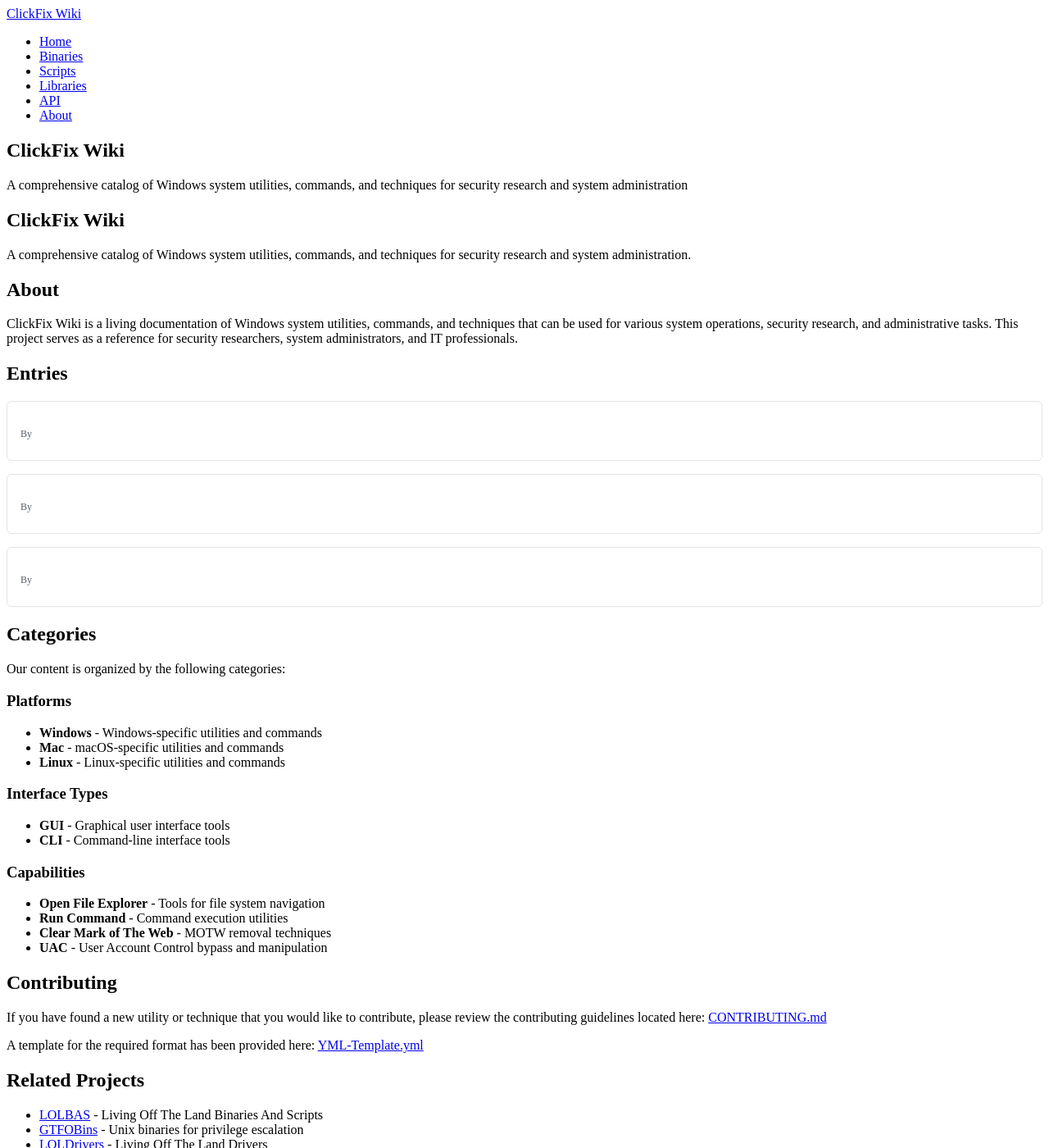
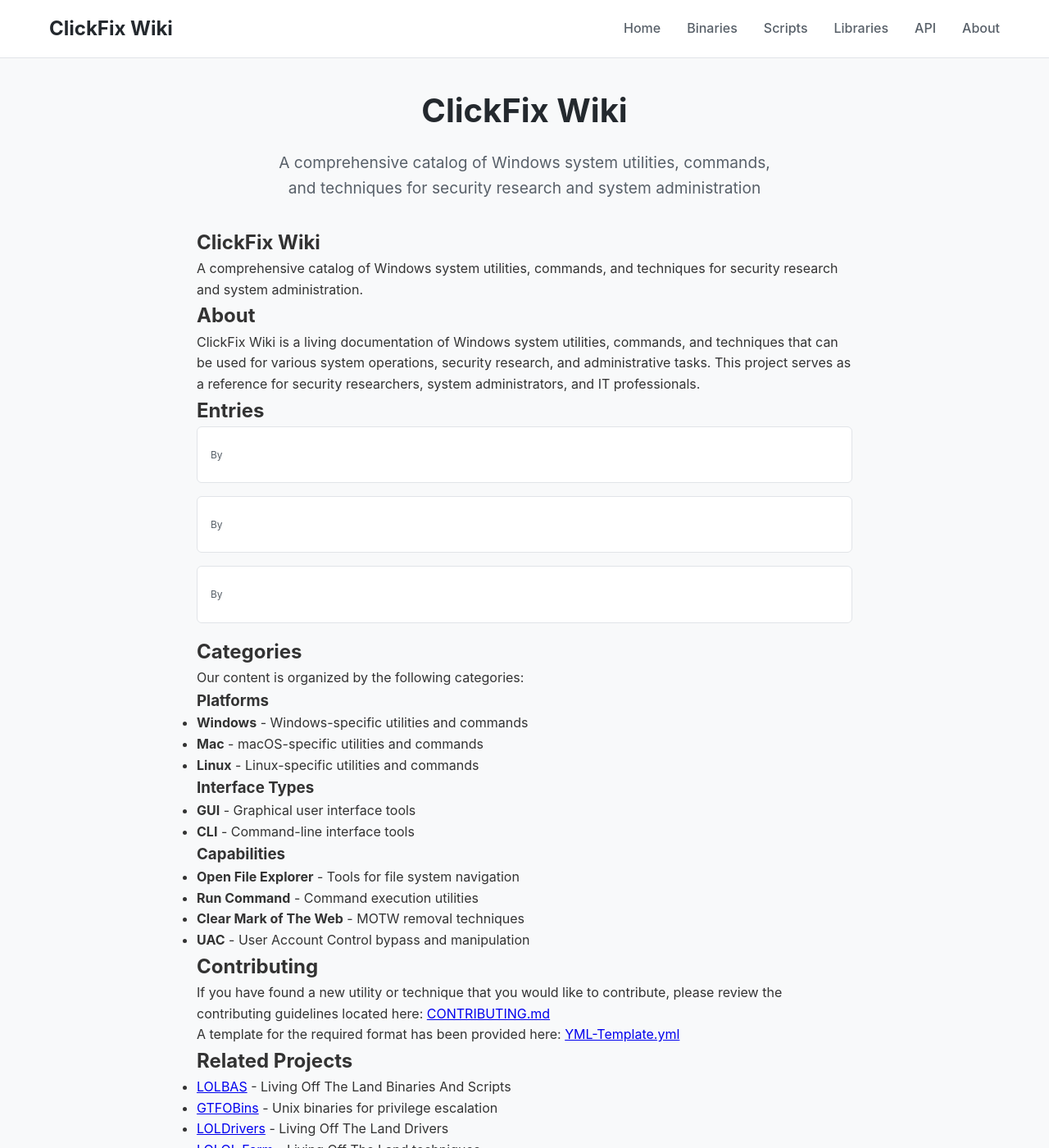
Before and after one commit to clickfix-wiki/clickfix-wiki.github.io, a Jekyll site: the page built from index.md, in a window 1280 px wide and 1400 px high. Shown: the whole window at 82% size. Built offline with Jekyll 4.4.1, drawn with Linux system fonts in a browser that asks for light colours.

Commit message:
Fix CSS loading issues by removing theme dependency and adding comprehensive custom styles

```diff
--- a/Gemfile
+++ b/Gemfile
@@ -1,7 +1,6 @@
 source "https://rubygems.org"
 
 gem "jekyll", "~> 4.3.0"
-gem "jekyll-theme-cayman", "~> 0.2.0"
 
 group :jekyll_plugins do
   gem "jekyll-feed", "~> 0.17.0"
--- a/_config.yml
+++ b/_config.yml
@@ -45,9 +45,6 @@
   - _sass
   - assets
 
-# Theme settings
-theme: jekyll-theme-cayman
-
 # Social media
 github:
   is_project_page: true
--- a/assets/css/style.css
+++ b/assets/css/style.css
@@ -1,4 +1,97 @@
-/* ClickFix Wiki Custom Styles */
+/* ClickFix Wiki - Complete CSS Styles */
+
+/* Reset and base styles */
+* {
+    margin: 0;
+    padding: 0;
+    box-sizing: border-box;
+}
+
+body {
+    font-family: -apple-system, BlinkMacSystemFont, 'Segoe UI', Roboto, Oxygen, Ubuntu, Cantarell, sans-serif;
+    line-height: 1.6;
+    color: #333;
+    background-color: #f8f9fa;
+}
+
+.container {
+    max-width: 1200px;
+    margin: 0 auto;
+    padding: 0 20px;
+}
+
+/* Header */
+.site-header {
+    background-color: #fff;
+    border-bottom: 1px solid #e1e4e8;
+    padding: 1rem 0;
+    position: sticky;
+    top: 0;
+    z-index: 100;
+}
+
+.site-header .container {
+    display: flex;
+    justify-content: space-between;
+    align-items: center;
+}
+
+.site-title a {
+    font-size: 1.5rem;
+    font-weight: bold;
+    color: #24292e;
+    text-decoration: none;
+}
+
+.site-title a:hover {
+    color: #0366d6;
+}
+
+.site-nav ul {
+    display: flex;
+    list-style: none;
+    gap: 2rem;
+}
+
+.site-nav a {
+    color: #586069;
+    text-decoration: none;
+    font-weight: 500;
+}
+
+.site-nav a:hover {
+    color: #0366d6;
+}
+
+/* Main content */
+.site-main {
+    min-height: calc(100vh - 200px);
+    padding: 2rem 0;
+}
+
+/* Page styles */
+.page-header {
+    margin-bottom: 2rem;
+    text-align: center;
+}
+
+.page-title {
+    font-size: 2.5rem;
+    color: #24292e;
+    margin-bottom: 1rem;
+}
+
+.page-description {
+    font-size: 1.2rem;
+    color: #586069;
+    max-width: 600px;
+    margin: 0 auto;
+}
+
+.page-content {
+    max-width: 800px;
+    margin: 0 auto;
+}
 
 /* Entry Cards on Home Page */
 .entry-card {
@@ -53,6 +146,8 @@
 
 .entry-header h1 {
     margin-bottom: 8px;
+    font-size: 2.5rem;
+    color: #24292e;
 }
 
 .entry-header .description {
@@ -184,8 +279,53 @@
     text-decoration: none;
 }
 
+/* Footer */
+.site-footer {
+    background-color: #24292e;
+    color: #fff;
+    padding: 2rem 0;
+    margin-top: 3rem;
+}
+
+.footer-content {
+    display: flex;
+    justify-content: space-between;
+    align-items: center;
+    flex-wrap: wrap;
+    gap: 1rem;
+}
+
+.footer-links {
+    display: flex;
+    gap: 2rem;
+}
+
+.footer-links a {
+    color: #fff;
+    text-decoration: none;
+}
+
+.footer-links a:hover {
+    color: #0366d6;
+}
+
+.footer-info {
+    font-size: 0.9rem;
+    color: #6a737d;
+}
+
 /* Responsive Design */
 @media (max-width: 768px) {
+    .site-header .container {
+        flex-direction: column;
+        gap: 1rem;
+    }
+
+    .site-nav ul {
+        flex-wrap: wrap;
+        justify-content: center;
+    }
+
     .entry-card {
         padding: 12px;
     }
@@ -198,4 +338,13 @@
         font-size: 14px;
         padding: 6px 8px;
     }
+
+    .footer-content {
+        flex-direction: column;
+        text-align: center;
     }
+
+    .footer-links {
+        justify-content: center;
+    }
+}
```
Lines whose indentation alone changed are shown as unchanged.
